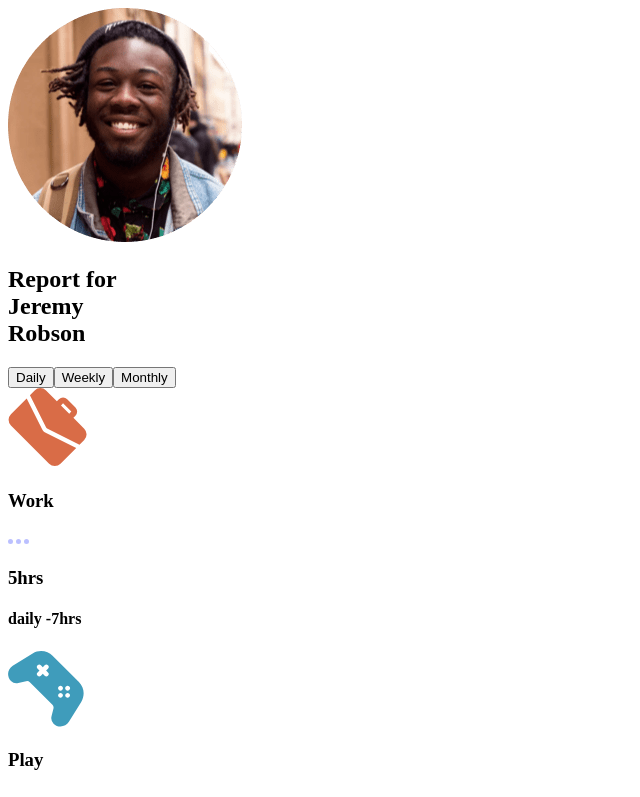
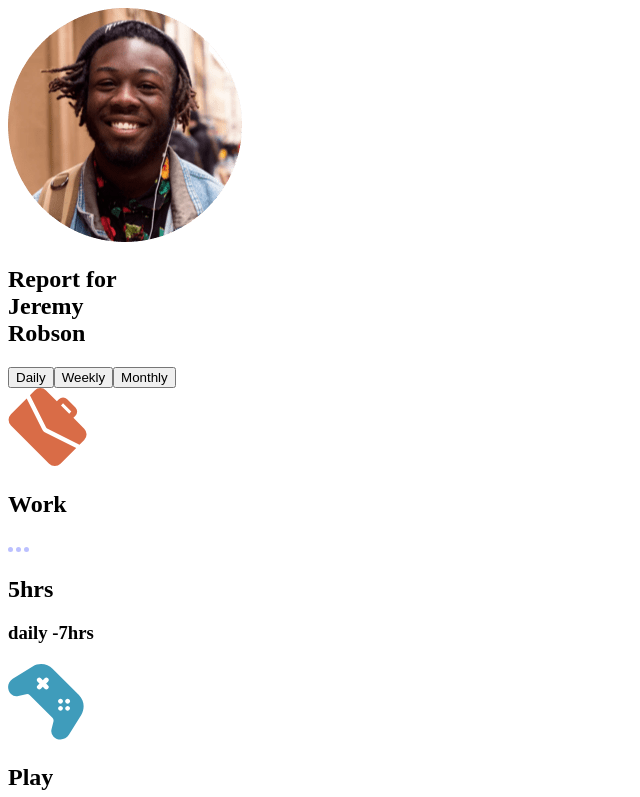
Before and after one commit to MarceloDevd3/dashboard-tracking-vite-update-v, a React (Vite) app: page / in a window 1280 px wide. Shown: the top 797 px of the page, without its empty margins (0-640 px from the left). Built offline with nearby package versions, Linux system fonts and the light colour scheme.

Commit message:
update file title acessibility

```diff
--- a/src/components/cardItem.jsx
+++ b/src/components/cardItem.jsx
@@ -11,14 +11,14 @@ export default function ControlCard(props) {
       </div>
       <div className='mini-card-info'>
         <div className='row'>
-          <h3 className='row-title'>{props.title}</h3>
+          <h2 className='row-title'>{props.title}</h2>
           <div className='block-img'>
               <img src={ellipsisIcon} alt='bubble'/>
           </div>
         </div>
         <div className='row'>
-           <h3 className='hours'>{props.tipo}hrs</h3>
-           <h4 className='hours-complement-info'>{props.info}  -{props.subtipo}hrs</h4>
+           <h2 className='hours'>{props.tipo}hrs</h2>
+           <h3 className='hours-complement-info'>{props.info}  -{props.subtipo}hrs</h3>
           </div>
       </div>
     </article>
```
